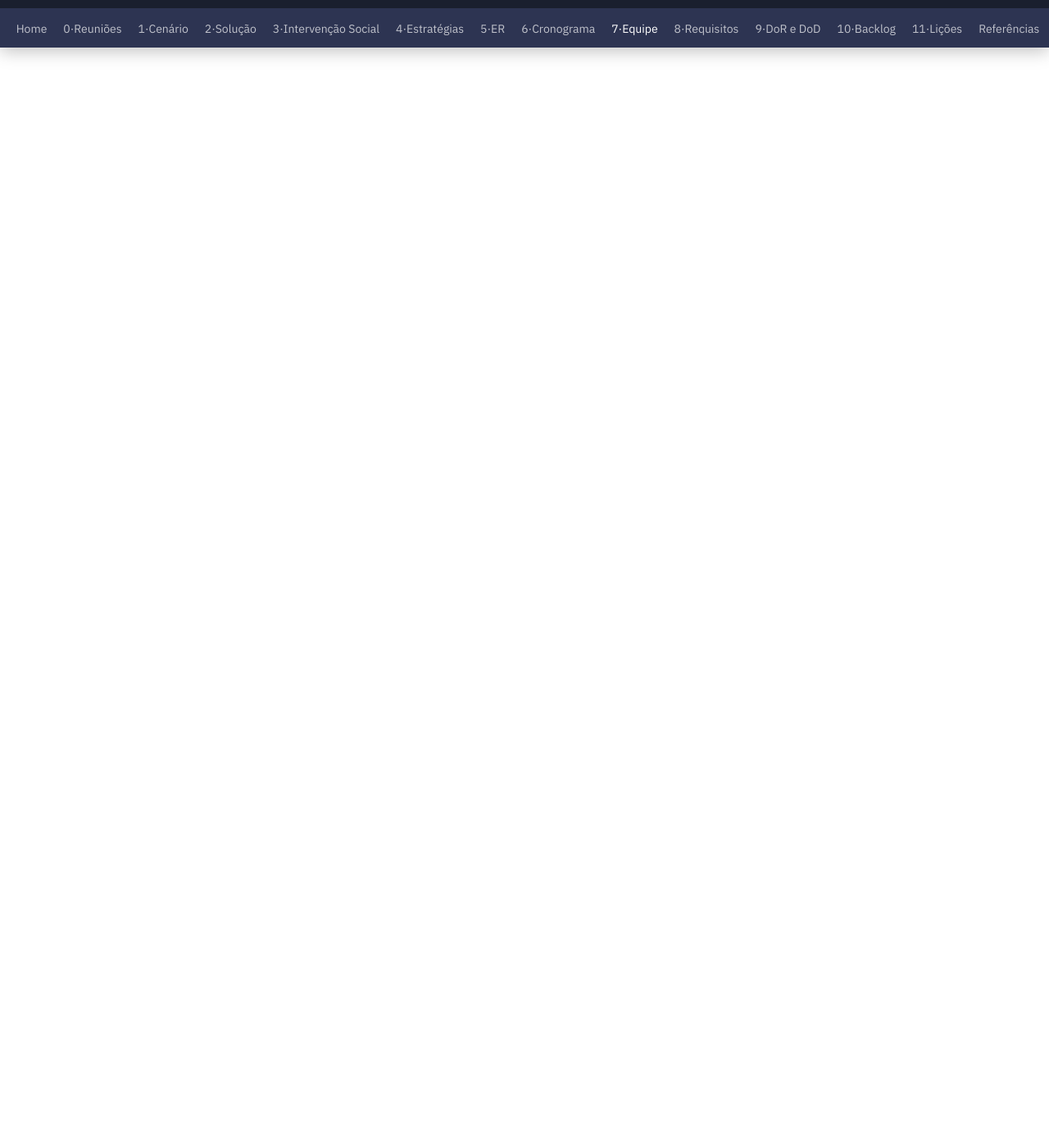
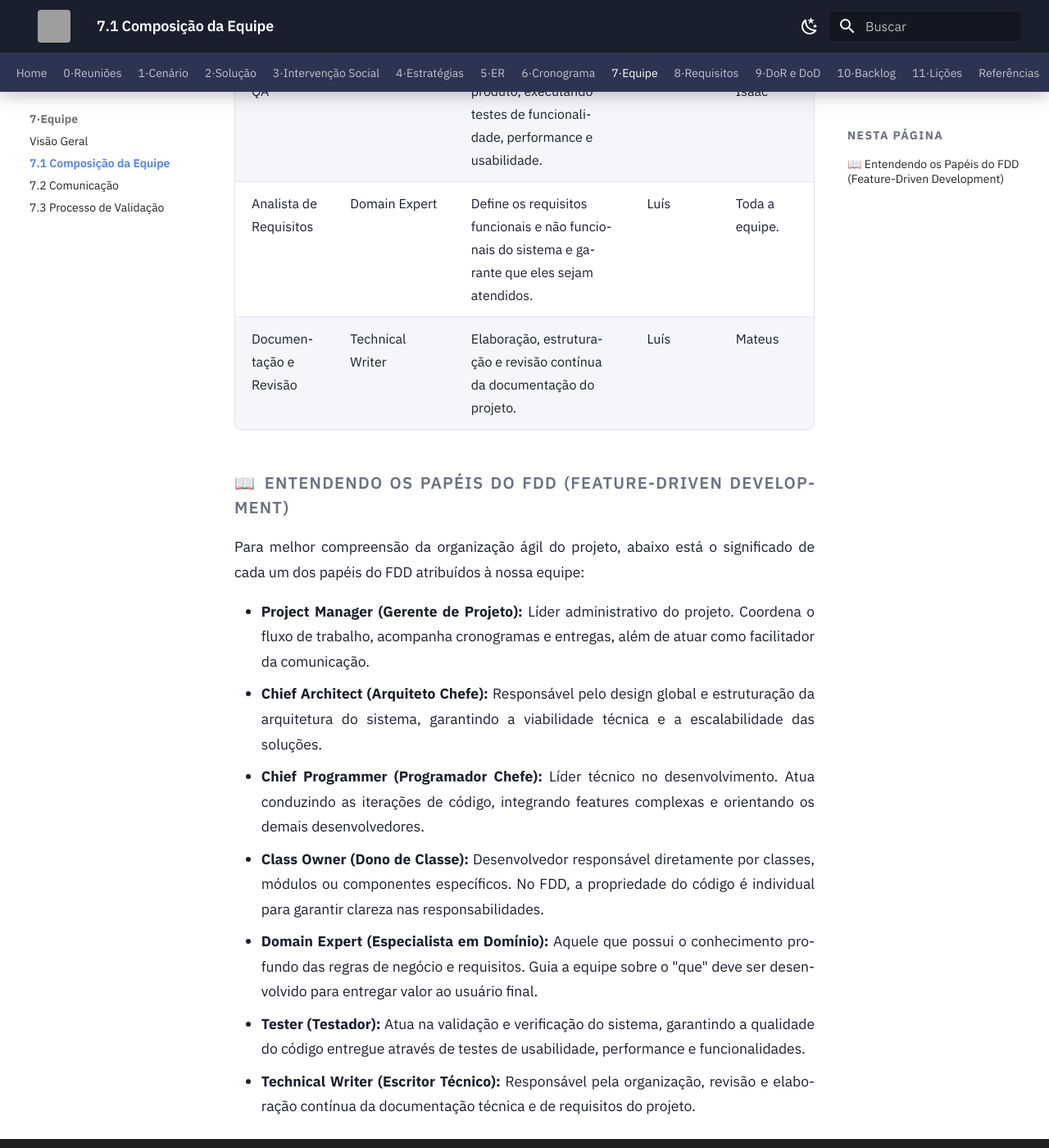
Before and after one commit to mdsreq-fga-unb/REQ-2026.1-T02-UnB-App, an MkDocs documentation site: the page built from docs/07-interacao/equipe.md, in a window 1280 px wide and 1400 px high, scrolled down 2515 px. Shown: the whole window at 82% size. Built offline with MkDocs 1.6.1 and Material for MkDocs 9.7.7, drawn with Linux system fonts in a browser that asks for light colours; some of the changed text lies outside the part shown; grey boxes are pictures that could not be loaded.

Commit message:
docs: implementa papéis do FDD e sua descrição breve no final para entendimento geral!!

```diff
--- a/docs/07-interacao/equipe.md
+++ b/docs/07-interacao/equipe.md
@@ -16,6 +16,7 @@ A composição da equipe está organizada em cards individuais com papéis princ
 		<ul class="team-card__meta">
 			<li><strong>Responsável por:</strong> alinhamento de prazos e entregas.</li>
 			<li><strong>Atua também em:</strong> desenvolvimento frontend.</li>
+			<li><strong>Papéis FDD:</strong> Project Manager.</li>
 		</ul>
 	</article>
 
@@ -32,6 +33,7 @@ A composição da equipe está organizada em cards individuais com papéis princ
 		<ul class="team-card__meta">
 			<li><strong>Responsável por:</strong> interface, experiência e especificação dos requisitos.</li>
 			<li><strong>Atua também em:</strong> revisão contínua da documentação do projeto.</li>
+			<li><strong>Papéis FDD:</strong> Domain Expert, Chief Programmer, Class Owner, Technical Writer.</li>
 		</ul>
 	</article>
 
@@ -48,6 +50,7 @@ A composição da equipe está organizada em cards individuais com papéis princ
 		<ul class="team-card__meta">
 			<li><strong>Responsável por:</strong> lógica de negócio e integração com serviços.</li>
 			<li><strong>Atua com:</strong> suporte de Mateus e Pedro no backend.</li>
+			<li><strong>Papéis FDD:</strong> Chief Architect, Chief Programmer, Class Owner.</li>
 		</ul>
 	</article>
 
@@ -64,6 +67,7 @@ A composição da equipe está organizada em cards individuais com papéis princ
 		<ul class="team-card__meta">
 			<li><strong>Responsável por:</strong> qualidade, testes e validação das entregas.</li>
 			<li><strong>Atua também em:</strong> apoio técnico ao backend.</li>
+			<li><strong>Papéis FDD:</strong> Tester, Class Owner.</li>
 		</ul>
 	</article>
 
@@ -80,6 +84,7 @@ A composição da equipe está organizada em cards individuais com papéis princ
 		<ul class="team-card__meta">
 			<li><strong>Responsável por:</strong> suporte técnico ao backend e aos testes.</li>
 			<li><strong>Atua também em:</strong> revisão de estrutura e qualidade da documentação.</li>
+			<li><strong>Papéis FDD:</strong> Tester, Class Owner, Technical Writer.</li>
 		</ul>
 	</article>
 
@@ -96,16 +101,30 @@ A composição da equipe está organizada em cards individuais com papéis princ
 		<ul class="team-card__meta">
 			<li><strong>Responsável por:</strong> testes de qualidade e validação das entregas.</li>
 			<li><strong>Atua também em:</strong> apoio técnico ao backend.</li>
+			<li><strong>Papéis FDD:</strong> Tester, Class Owner.</li>
 		</ul>
 	</article>
 </div>
 
-Abaixo, segue uma tabela que indica como formará a composição da nossa equipe de forma mais técnica e menos visual:
+Abaixo, segue uma tabela que indica como formará a composição da nossa equipe de forma mais técnica e menos visual, integrando também os **Papéis do FDD** correspondentes:
 
-| Papel | Descrição | Responsável | Participantes |
-|-------|-----------|-------------|---------------|
-| Gerente de Projeto | Coordena o projeto, garante a comunicação entre cliente e equipe, garante prazos e entregas. | Rivaldavio | - |
-| Desenvolvedor Frontend | Responsável pela interface do usuário, design e implementação das funcionalidades no lado do cliente. | Luís | Rivaldavio |
-| Desenvolvedor Backend | Implementa a lógica de negócios, integração com banco de dados e APIs. | Davi | Mateus, Pedro, Isaac |
-| Analista de QA | Garante a qualidade do produto, executando testes de funcionalidade, performance e usabilidade. | Pedro | Mateus, Isaac |
-| Analista de Requisitos | Define os requisitos funcionais e não funcionais do sistema e garante que eles sejam atendidos. | Luís | Toda a equipe. |
+| Papel | Papéis FDD Correspondentes | Descrição | Responsável | Participantes |
+|-------|----------------------------|-----------|-------------|---------------|
+| Gerente de Projeto | Project Manager | Coordena o projeto, garante a comunicação entre cliente e equipe, garante prazos e entregas. | Rivaldavio | - |
+| Desenvolvedor Frontend | Chief Programmer, Class Owner | Responsável pela interface do usuário, design e implementação das funcionalidades no lado do cliente. | Luís | Rivaldavio |
+| Desenvolvedor Backend | Chief Architect, Chief Programmer, Class Owner | Implementa a lógica de negócios, integração com banco de dados e APIs. | Davi | Mateus, Pedro, Isaac |
+| Analista de QA | Tester | Garante a qualidade do produto, executando testes de funcionalidade, performance e usabilidade. | Pedro | Mateus, Isaac |
+| Analista de Requisitos | Domain Expert | Define os requisitos funcionais e não funcionais do sistema e garante que eles sejam atendidos. | Luís | Toda a equipe. |
+| Documentação e Revisão | Technical Writer | Elaboração, estruturação e revisão contínua da documentação do projeto. | Luís | Mateus |
+
+### 📖 Entendendo os Papéis do FDD (Feature-Driven Development)
+
+Para melhor compreensão da organização ágil do projeto, abaixo está o significado de cada um dos papéis do FDD atribuídos à nossa equipe:
+
+- **Project Manager (Gerente de Projeto):** Líder administrativo do projeto. Coordena o fluxo de trabalho, acompanha cronogramas e entregas, além de atuar como facilitador da comunicação.
+- **Chief Architect (Arquiteto Chefe):** Responsável pelo design global e estruturação da arquitetura do sistema, garantindo a viabilidade técnica e a escalabilidade das soluções.
+- **Chief Programmer (Programador Chefe):** Líder técnico no desenvolvimento. Atua conduzindo as iterações de código, integrando features complexas e orientando os demais desenvolvedores.
+- **Class Owner (Dono de Classe):** Desenvolvedor responsável diretamente por classes, módulos ou componentes específicos. No FDD, a propriedade do código é individual para garantir clareza nas responsabilidades.
+- **Domain Expert (Especialista em Domínio):** Aquele que possui o conhecimento profundo das regras de negócio e requisitos. Guia a equipe sobre o "que" deve ser desenvolvido para entregar valor ao usuário final.
+- **Tester (Testador):** Atua na validação e verificação do sistema, garantindo a qualidade do código entregue através de testes de usabilidade, performance e funcionalidades.
+- **Technical Writer (Escritor Técnico):** Responsável pela organização, revisão e elaboração contínua da documentação técnica e de requisitos do projeto.
```
